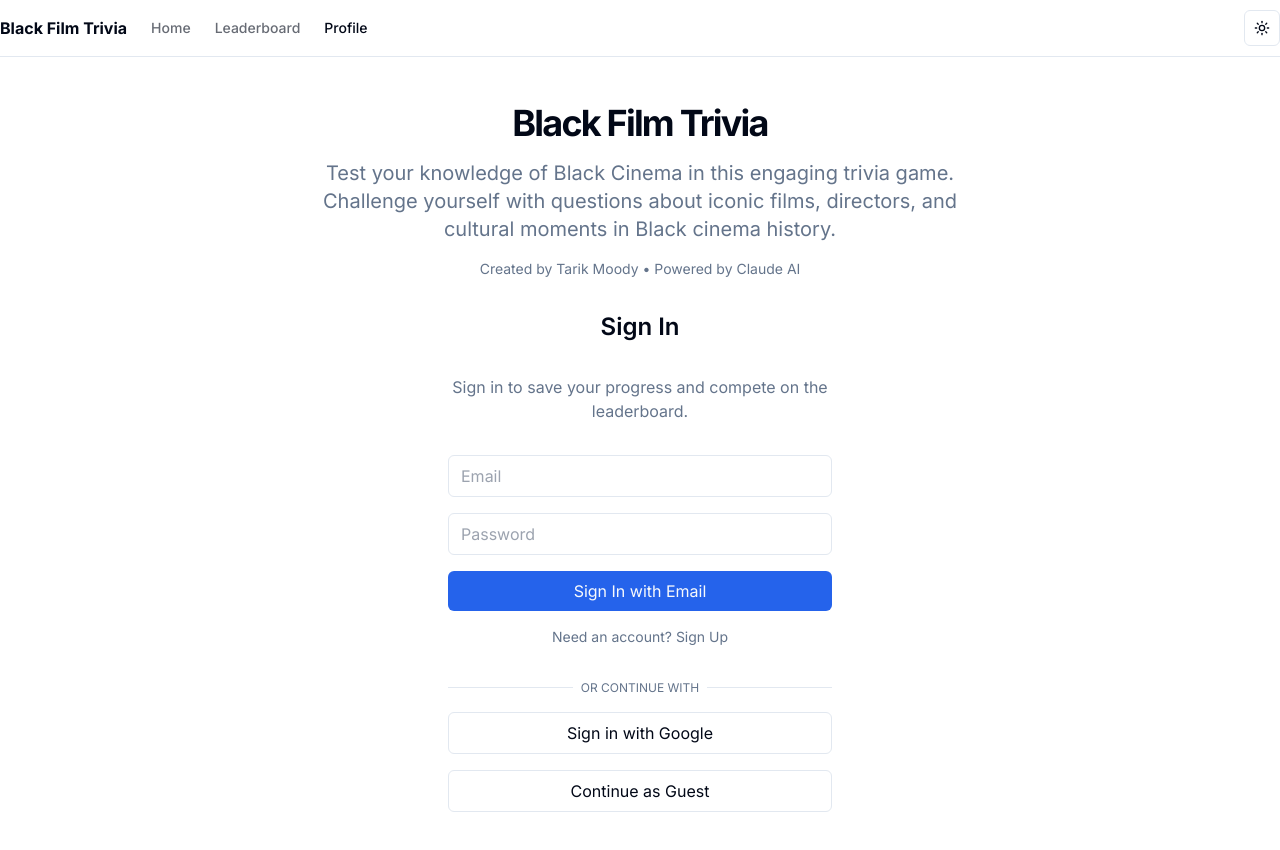
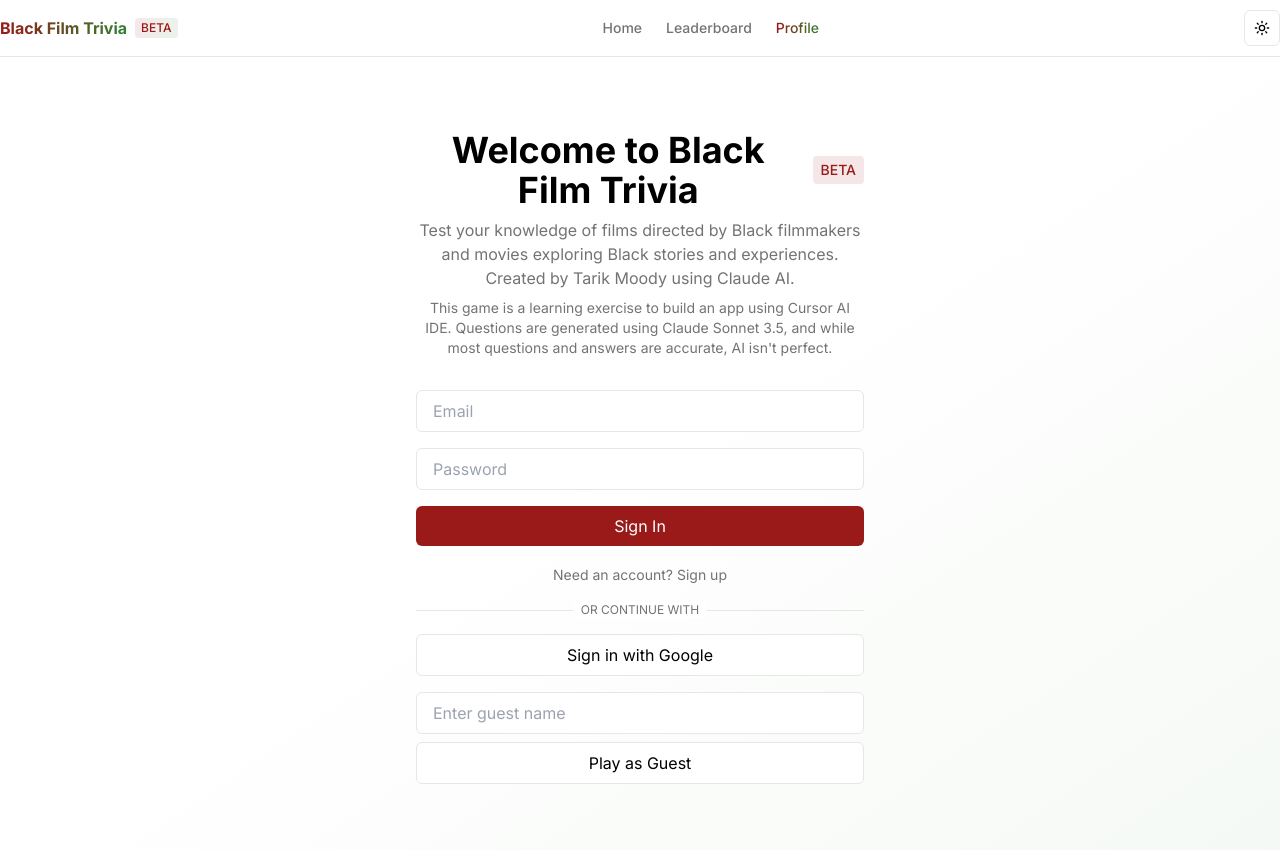
Before and after one commit to tmoody1973/black-film-trivia, a Next.js app: page /profile in a window 1280 px wide. Shown: the top 850 px of the page. Built offline with nearby package versions, Linux system fonts and the light colour scheme; no server answers.

Commit message:
Beta release

```diff
--- a/src/app/api/questions/generate/route.ts
+++ b/src/app/api/questions/generate/route.ts
@@ -27,16 +27,25 @@ export async function POST(request: Request) {
     console.log('Movie data:', movieData)
 
     const posterUrl = movieData.Poster
+    const director = movieData.Director
 
-    // Generate question using Claude
-    const prompt = `Generate a trivia question about Black cinema in JSON format with fields: question, options (array), answer, and movie_title.
-      Use the film "${movieTitle}" and craft a unique and challenging (but not impossibly difficult) question about its plot, characters, director, awards, or an interesting fact, along with four possible answer options including the correct one.`
+    // Generate expanded plot and question using Claude
+    const prompt = `For the film "${movieTitle}", please provide:
+    1. A 2-3 sentence plot summary that captures the key elements of the story
+    2. A trivia question about the film
+
+    Format your response in JSON with these fields:
+    - plot: A 2-3 sentence summary of the film's plot
+    - question: The trivia question
+    - options: Array of 4 possible answers
+    - answer: The correct answer
+    - movie_title: The title of the film`
 
     console.log('Sending prompt to Claude:', prompt)
 
     const message = await anthropic.messages.create({
       model: 'claude-3-5-sonnet-20241022',
-      max_tokens: 300,
+      max_tokens: 500,
       messages: [{
         role: 'user',
         content: prompt
@@ -56,6 +65,7 @@ export async function POST(request: Request) {
       ...questionData,
       id: Math.random().toString(36).substring(7),
       posterUrl,
+      director,
       difficulty: 'medium'
     })
   } catch (error) {
--- a/src/app/globals.css
+++ b/src/app/globals.css
@@ -5,47 +5,64 @@
 @layer base {
   :root {
     --background: 0 0% 100%;
-    --foreground: 222.2 84% 4.9%;
-    --card: 0 0% 100%;
-    --card-foreground: 222.2 84% 4.9%;
-    --popover: 0 0% 100%;
-    --popover-foreground: 222.2 84% 4.9%;
-    --primary: 221.2 83.2% 53.3%;
-    --primary-foreground: 210 40% 98%;
-    --secondary: 210 40% 96.1%;
-    --secondary-foreground: 222.2 47.4% 11.2%;
-    --muted: 210 40% 96.1%;
-    --muted-foreground: 215.4 16.3% 46.9%;
-    --accent: 210 40% 96.1%;
-    --accent-foreground: 222.2 47.4% 11.2%;
-    --destructive: 0 84.2% 60.2%;
-    --destructive-foreground: 210 40% 98%;
-    --border: 214.3 31.8% 91.4%;
-    --input: 214.3 31.8% 91.4%;
-    --ring: 221.2 83.2% 53.3%;
+    --foreground: 0 0% 0%;
+
+    --card: 120 40% 98%;
+    --card-foreground: 0 0% 0%;
+
+    --popover: 120 40% 98%;
+    --popover-foreground: 0 0% 0%;
+
+    --primary: 0 72% 35%;  /* Deep red */
+    --primary-foreground: 0 0% 100%;
+
+    --secondary: 120 45% 35%;  /* Rich green */
+    --secondary-foreground: 0 0% 100%;
+
+    --muted: 0 0% 96%;
+    --muted-foreground: 0 0% 45%;
+
+    --accent: 0 72% 45%;  /* Brighter red */
+    --accent-foreground: 0 0% 100%;
+
+    --destructive: 0 84% 60%;
+    --destructive-foreground: 0 0% 98%;
+
+    --border: 0 0% 90%;
+    --input: 0 0% 90%;
+    --ring: 0 72% 35%;
+
     --radius: 0.5rem;
   }
 
   .dark {
-    --background: 222.2 84% 4.9%;
-    --foreground: 210 40% 98%;
-    --card: 222.2 84% 4.9%;
-    --card-foreground: 210 40% 98%;
-    --popover: 222.2 84% 4.9%;
-    --popover-foreground: 210 40% 98%;
-    --primary: 217.2 91.2% 59.8%;
-    --primary-foreground: 222.2 47.4% 11.2%;
-    --secondary: 217.2 32.6% 17.5%;
-    --secondary-foreground: 210 40% 98%;
-    --muted: 217.2 32.6% 17.5%;
-    --muted-foreground: 215 20.2% 65.1%;
-    --accent: 217.2 32.6% 17.5%;
-    --accent-foreground: 210 40% 98%;
-    --destructive: 0 62.8% 30.6%;
-    --destructive-foreground: 210 40% 98%;
-    --border: 217.2 32.6% 17.5%;
-    --input: 217.2 32.6% 17.5%;
-    --ring: 224.3 76.3% 48%;
+    --background: 0 0% 7%;  /* Near black */
+    --foreground: 0 0% 98%;
+
+    --card: 0 0% 10%;
+    --card-foreground: 0 0% 98%;
+
+    --popover: 0 0% 10%;
+    --popover-foreground: 0 0% 98%;
+
+    --primary: 0 72% 45%;  /* Brighter red */
+    --primary-foreground: 0 0% 100%;
+
+    --secondary: 120 45% 45%;  /* Brighter green */
+    --secondary-foreground: 0 0% 100%;
+
+    --muted: 0 0% 15%;
+    --muted-foreground: 0 0% 65%;
+
+    --accent: 120 45% 45%;  /* Green accent */
+    --accent-foreground: 0 0% 100%;
+
+    --destructive: 0 62% 30%;
+    --destructive-foreground: 0 0% 98%;
+
+    --border: 0 0% 20%;
+    --input: 0 0% 20%;
+    --ring: 0 72% 45%;
   }
 }
 
@@ -54,6 +71,13 @@
     @apply border-border;
   }
   body {
-    @apply bg-background text-foreground;
+    @apply bg-gradient-to-br from-background via-background to-secondary/5;
+    @apply min-h-screen;
+  }
+  .card-gradient {
+    @apply bg-gradient-to-br from-card via-card to-secondary/5;
+  }
+  .button-gradient {
+    @apply bg-gradient-to-r from-primary via-primary to-secondary hover:from-primary/90 hover:to-secondary/90;
   }
 }
--- a/src/app/page.tsx
+++ b/src/app/page.tsx
@@ -19,11 +19,15 @@ export default function Home() {
 
   return (
     <div className="flex min-h-[calc(100vh-4rem)] flex-col items-center justify-center space-y-8 text-center">
-      <h1 className="text-4xl font-bold tracking-tighter sm:text-5xl md:text-6xl lg:text-7xl">
+      <h1 className="flex items-center justify-center gap-3 text-4xl font-bold tracking-tighter sm:text-5xl md:text-6xl lg:text-7xl">
         Welcome to Black Film Trivia
+        <span className="rounded bg-primary/10 px-2 py-1 text-sm font-medium text-primary">BETA</span>
       </h1>
       <p className="max-w-[600px] text-gray-500 dark:text-gray-400 md:text-xl">
-        Test your knowledge of Black Cinema with our interactive trivia game.
+        Test your knowledge of films directed by Black filmmakers and movies exploring Black stories and experiences.
+      </p>
+      <p className="max-w-[600px] text-sm text-gray-500 dark:text-gray-400">
+        This game is a learning exercise to build an app using Cursor AI IDE. Questions are generated using Claude Sonnet 3.5, and while most questions and answers are accurate, AI isn't perfect.
       </p>
       <button
         onClick={() => router.push('/play')}
--- a/src/app/profile/page.tsx
+++ b/src/app/profile/page.tsx
@@ -1,136 +1,190 @@
 "use client"
 
-import { useEffect, useState } from 'react'
+import { useState, useEffect } from 'react'
 import { useRouter } from 'next/navigation'
 import { auth } from '@/lib/firebase'
 import {
   signInWithPopup,
   GoogleAuthProvider,
-  signOut,
+  signInAnonymously,
+  updateProfile,
   signInWithEmailAndPassword,
-  createUserWithEmailAndPassword,
-  signInAnonymously,
-  updateProfile
+  createUserWithEmailAndPassword
 } from 'firebase/auth'
 
-const provider = new GoogleAuthProvider()
-
 export default function ProfilePage() {
-  const [user, setUser] = useState(auth.currentUser)
+  const router = useRouter()
   const [email, setEmail] = useState('')
   const [password, setPassword] = useState('')
+  const [username, setUsername] = useState('')
   const [isSignUp, setIsSignUp] = useState(false)
   const [error, setError] = useState<string | null>(null)
-  const router = useRouter()
+  const [currentUser, setCurrentUser] = useState(auth.currentUser)
 
   useEffect(() => {
     const unsubscribe = auth.onAuthStateChanged((user) => {
-      setUser(user)
+      setCurrentUser(user)
     })
 
     return () => unsubscribe()
   }, [])
 
+  const handleSignOut = async () => {
+    try {
+      await auth.signOut()
+      setCurrentUser(null)
+    } catch (error) {
+      console.error('Error signing out:', error)
+      setError('Failed to sign out')
+    }
+  }
+
+  const handleGoogleSignIn = async () => {
+    try {
+      const provider = new GoogleAuthProvider()
+      await signInWithPopup(auth, provider)
+      router.push('/')
+    } catch (error) {
+      console.error('Error signing in with Google:', error)
+      setError('Failed to sign in with Google')
+    }
+  }
+
   const handleEmailAuth = async (e: React.FormEvent) => {
     e.preventDefault()
-    setError(null)
+    if (!email || !password || (isSignUp && !username)) {
+      setError('Please fill in all fields')
+      return
+    }
 
     try {
+      let userCredential
       if (isSignUp) {
-        await createUserWithEmailAndPassword(auth, email, password)
+        userCredential = await createUserWithEmailAndPassword(auth, email, password)
+        // Set display name for new users
+        if (userCredential.user) {
+          await updateProfile(userCredential.user, {
+            displayName: username
+          })
+        }
       } else {
-        await signInWithEmailAndPassword(auth, email, password)
+        userCredential = await signInWithEmailAndPassword(auth, email, password)
       }
-      router.push('/play')
+      router.push('/')
     } catch (error) {
       console.error('Error with email auth:', error)
       setError(error instanceof Error ? error.message : 'Authentication failed')
     }
   }
 
-  const handleGoogleSignIn = async () => {
+  const handleGuestSignIn = async () => {
     try {
-      await signInWithPopup(auth, provider)
-      router.push('/play')
+      if (!username) {
+        setError('Please enter a guest name')
+        return
+      }
+      const credential = await signInAnonymously(auth)
+      if (credential.user) {
+        await updateProfile(credential.user, {
+          displayName: username
+        })
+      }
+      router.push('/')
     } catch (error) {
-      console.error('Error signing in with Google:', error)
-      setError(error instanceof Error ? error.message : 'Google authentication failed')
+      console.error('Error signing in as guest:', error)
+      setError('Failed to sign in as guest')
     }
   }
 
-  const handleAnonymousSignIn = async () => {
-    try {
-      await signInAnonymously(auth)
-      router.push('/play')
-    } catch (error) {
-      console.error('Error signing in anonymously:', error)
-      setError(error instanceof Error ? error.message : 'Anonymous authentication failed')
-    }
-  }
-
-  const handleSignOut = async () => {
-    try {
-      await signOut(auth)
-      router.push('/')
-    } catch (error) {
-      console.error('Error signing out:', error)
-      setError(error instanceof Error ? error.message : 'Sign out failed')
-    }
-  }
-
-  if (!user) {
   return (
-      <div className="flex min-h-[calc(100vh-4rem)] flex-col items-center justify-center space-y-8">
-        <div className="text-center space-y-4 max-w-2xl">
-          <h1 className="text-4xl font-bold tracking-tighter">Black Film Trivia</h1>
-          <p className="text-xl text-muted-foreground">
-            Test your knowledge of Black Cinema in this engaging trivia game. Challenge yourself with questions about iconic films, directors, and cultural moments in Black cinema history.
+    <div className="container mx-auto flex min-h-[calc(100vh-4rem)] flex-col items-center justify-center py-8">
+      <div className="w-full max-w-md space-y-8">
+        <div className="text-center">
+          <h1 className="flex items-center justify-center gap-3 text-4xl font-bold">
+            {currentUser ? 'Profile' : 'Welcome to Black Film Trivia'}
+            <span className="rounded bg-primary/10 px-2 py-1 text-sm font-medium text-primary">BETA</span>
+          </h1>
+          {!currentUser ? (
+            <>
+              <p className="mt-2 text-muted-foreground">
+                Test your knowledge of films directed by Black filmmakers and movies exploring Black stories and experiences.
+                Created by Tarik Moody using Claude AI.
               </p>
-          <p className="text-sm text-muted-foreground">
-            Created by Tarik Moody • Powered by Claude AI
+              <p className="mt-2 text-sm text-muted-foreground">
+                This game is a learning exercise to build an app using Cursor AI IDE. Questions are generated using Claude Sonnet 3.5, and while most questions and answers are accurate, AI isn't perfect.
               </p>
+            </>
+          ) : (
+            <div className="mt-4 space-y-4">
+              <div className="rounded-lg border bg-card p-4">
+                <p className="text-lg font-medium">Signed in as:</p>
+                <p className="text-muted-foreground">{currentUser.displayName || 'No display name'}</p>
+                <p className="text-sm text-muted-foreground">{currentUser.email || 'Guest User'}</p>
+              </div>
+              <button
+                onClick={handleSignOut}
+                className="w-full rounded-md border border-destructive bg-destructive/10 px-4 py-2 text-destructive hover:bg-destructive/20"
+              >
+                Sign Out
+              </button>
+            </div>
+          )}
         </div>
 
-        <div className="w-full max-w-sm space-y-8">
-          <h2 className="text-2xl font-semibold text-center">Sign In</h2>
-          <p className="text-center text-muted-foreground">
-            Sign in to save your progress and compete on the leaderboard.
-          </p>
+        {error && (
+          <div className="rounded-md bg-destructive/15 p-3 text-center text-sm text-destructive">
+            {error}
+          </div>
+        )}
 
+        {!currentUser && (
+          <div className="space-y-4">
             <form onSubmit={handleEmailAuth} className="space-y-4">
+              {isSignUp && (
+                <input
+                  type="text"
+                  placeholder="Username"
+                  value={username}
+                  onChange={(e) => setUsername(e.target.value)}
+                  className="w-full rounded-md border bg-background px-4 py-2"
+                />
+              )}
               <input
                 type="email"
                 placeholder="Email"
                 value={email}
                 onChange={(e) => setEmail(e.target.value)}
-              className="w-full rounded-md border border-input bg-background px-3 py-2"
+                className="w-full rounded-md border bg-background px-4 py-2"
+                data-lpignore="true"
               />
               <input
                 type="password"
                 placeholder="Password"
                 value={password}
                 onChange={(e) => setPassword(e.target.value)}
-              className="w-full rounded-md border border-input bg-background px-3 py-2"
+                className="w-full rounded-md border bg-background px-4 py-2"
+                data-lpignore="true"
               />
               <button
                 type="submit"
                 className="w-full rounded-md bg-primary px-4 py-2 text-primary-foreground hover:bg-primary/90"
               >
-              {isSignUp ? 'Sign Up' : 'Sign In'} with Email
-            </button>
-            <button
-              type="button"
-              onClick={() => setIsSignUp(!isSignUp)}
-              className="w-full text-sm text-muted-foreground hover:underline"
-            >
-              {isSignUp ? 'Already have an account? Sign In' : 'Need an account? Sign Up'}
+                {isSignUp ? 'Sign Up' : 'Sign In'}
               </button>
             </form>
 
-          <div className="flex flex-col space-y-4">
+            <div className="text-center">
+              <button
+                onClick={() => setIsSignUp(!isSignUp)}
+                className="text-sm text-muted-foreground hover:text-foreground"
+              >
+                {isSignUp ? 'Already have an account? Sign in' : 'Need an account? Sign up'}
+              </button>
+            </div>
+
             <div className="relative">
               <div className="absolute inset-0 flex items-center">
-                <span className="w-full border-t" />
+                <div className="w-full border-t"></div>
               </div>
               <div className="relative flex justify-center text-xs uppercase">
                 <span className="bg-background px-2 text-muted-foreground">Or continue with</span>
@@ -139,52 +193,29 @@ export default function ProfilePage() {
 
             <button
               onClick={handleGoogleSignIn}
-              className="w-full rounded-md border border-input bg-background px-4 py-2 hover:bg-accent hover:text-accent-foreground"
+              className="w-full rounded-md border bg-background px-4 py-2 hover:bg-accent hover:text-accent-foreground"
             >
               Sign in with Google
             </button>
+
+            <div className="space-y-2">
+              <input
+                type="text"
+                placeholder="Enter guest name"
+                value={username}
+                onChange={(e) => setUsername(e.target.value)}
+                className="w-full rounded-md border bg-background px-4 py-2"
+              />
               <button
-              onClick={handleAnonymousSignIn}
-              className="w-full rounded-md border border-input bg-background px-4 py-2 hover:bg-accent hover:text-accent-foreground"
+                onClick={handleGuestSignIn}
+                className="w-full rounded-md border bg-background px-4 py-2 hover:bg-accent hover:text-accent-foreground"
               >
-              Continue as Guest
+                Play as Guest
               </button>
             </div>
-
-          {error && (
-            <p className="text-sm text-destructive text-center">{error}</p>
+          </div>
         )}
       </div>
     </div>
   )
 }
-
-  return (
-    <div className="container mx-auto py-8">
-      <div className="mx-auto max-w-2xl space-y-8">
-        <div className="flex items-center justify-between">
-          <div>
-            <h1 className="text-3xl font-bold">{user.displayName || 'Guest User'}</h1>
-            <p className="text-muted-foreground">{user.email || 'Anonymous'}</p>
-            <p className="text-sm text-muted-foreground">
-              {user.isAnonymous ? 'Playing as guest' : 'Signed in user'}
-            </p>
-          </div>
-          <button
-            onClick={handleSignOut}
-            className="inline-flex h-9 items-center justify-center rounded-md border border-input bg-background px-4 py-2 text-sm font-medium ring-offset-background transition-colors hover:bg-accent hover:text-accent-foreground focus-visible:outline-none focus-visible:ring-2 focus-visible:ring-ring focus-visible:ring-offset-2"
-          >
-            Sign Out
-          </button>
-        </div>
-
-        <div className="rounded-lg border bg-card p-6">
-          <h2 className="mb-4 text-xl font-semibold">Game History</h2>
-          <div className="text-center text-muted-foreground">
-            Game history feature coming soon!
-          </div>
-        </div>
-      </div>
-    </div>
-  )
-}
--- a/src/components/navigation.tsx
+++ b/src/components/navigation.tsx
@@ -24,24 +24,29 @@ export function Navigation() {
 
   return (
     <header className="sticky top-0 z-50 w-full border-b bg-background/95 backdrop-blur supports-[backdrop-filter]:bg-background/60">
-      <div className="container flex h-14 items-center">
-        <div className="mr-4 flex">
-          <Link href="/" className="mr-6 flex items-center space-x-2">
-            <span className="font-bold">Black Film Trivia</span>
+      <div className="container flex h-14 items-center justify-between">
+        <div className="flex items-center space-x-6">
+          <Link href="/" className="flex items-center space-x-2">
+            <span className="font-bold bg-gradient-to-r from-primary to-secondary bg-clip-text text-transparent">Black Film Trivia</span>
+            <span className="rounded bg-gradient-to-r from-primary/10 to-secondary/10 px-1.5 py-0.5 text-xs font-medium text-primary">BETA</span>
           </Link>
+        </div>
+
         <nav className="flex items-center space-x-6 text-sm font-medium">
           {routes.map((route) => (
             <Link
               key={route.href}
               href={route.href}
-                className={pathname === route.href ? "text-foreground" : "text-foreground/60 transition-colors hover:text-foreground"}
+              className={pathname === route.href
+                ? "text-foreground bg-gradient-to-r from-primary to-secondary bg-clip-text text-transparent"
+                : "text-muted-foreground transition-colors hover:text-foreground"}
             >
               {route.label}
             </Link>
           ))}
         </nav>
-        </div>
-        <div className="flex flex-1 items-center justify-end space-x-4">
+
+        <div className="flex items-center space-x-4">
           <ThemeToggle />
         </div>
       </div>
--- a/src/types/game.ts
+++ b/src/types/game.ts
@@ -6,6 +6,8 @@ export interface Question {
   movieTitle: string
   difficulty: 'easy' | 'medium' | 'hard'
   posterUrl?: string
+  plot?: string
+  director?: string
 }
 
 export interface Score {
```
Also changed, not shown: src/components/game/question-card.tsx (+27 -13 lines), next-env.d.ts, 2 other files (tests, documents, lock files or other folders). Lines whose indentation alone changed are shown as unchanged.
